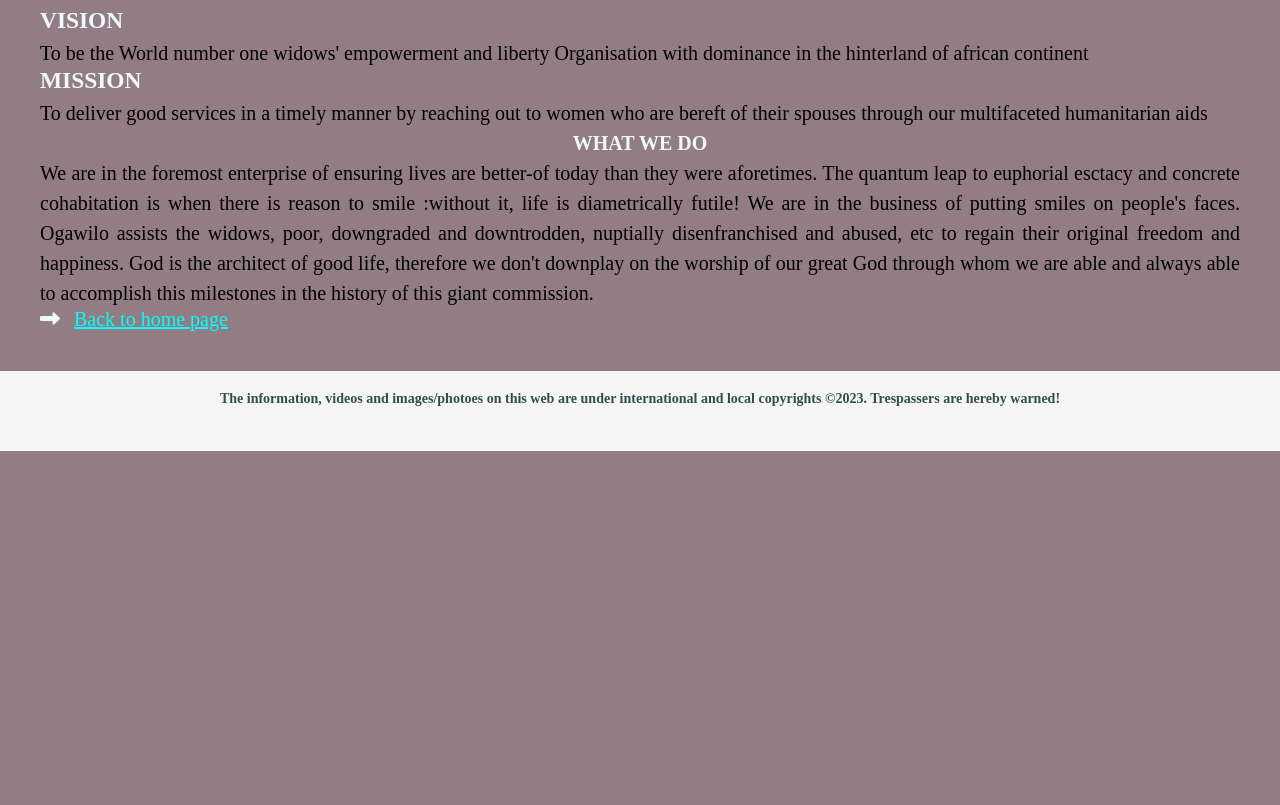
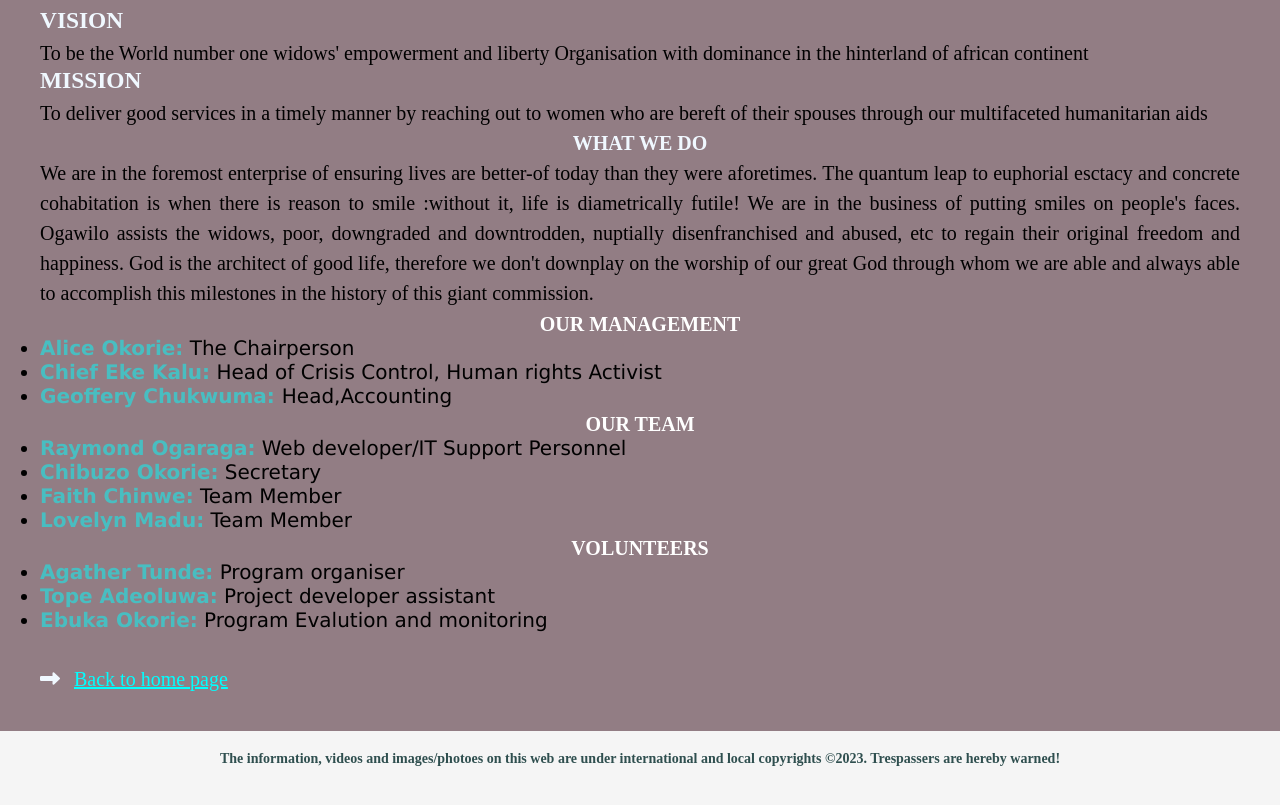
Before and after one commit to ogaraga/ogawidows, a plain HTML site: page ABOUT/about.html in a window 1280 px wide. Shown: the part 1575-2380 px from the top of the page. Before the commit the page ends 2026 px from the top, so only its background shows below. Drawn offline with nearby package versions, Linux system fonts and the light colour scheme.

Commit message:
review update

```diff
--- a/ABOUT/about.html
+++ b/ABOUT/about.html
@@ -59,6 +59,28 @@
              :without it, life is diametrically futile! We are in the business of putting smiles on people's faces. Ogawilo assists the widows, poor, downgraded and downtrodden, nuptially disenfranchised and abused, etc to regain their
              original freedom and happiness. God is the architect of good life, therefore we don't downplay on the worship of our great God through whom we are able and always able to accomplish this milestones in the history of this giant commission.</p>
         </div>
+        <div class="magt">
+            <h4>Our Management</h4>
+            <ul>
+            <li><b> Alice Okorie:</b> The Chairperson</li>
+            <li><b>Chief Eke Kalu:</b> Head of Crisis Control, Human rights Activist</li>
+            <li><b>Geoffery Chukwuma: </b>Head,Accounting</li>
+        </ul>
+        <h4>Our Team</h4>
+            <ul>
+                <li><b>Raymond Ogaraga:</b> Web developer/IT Support Personnel</li>
+                <li><b>Chibuzo Okorie:</b> Secretary</li>
+                <li><b>Faith Chinwe:</b> Team Member</li>
+                <li><b>Lovelyn Madu:</b> Team Member</li>
+            </ul>
+            <h4>Volunteers</h4>
+            <ul>
+                <li><b>Agather Tunde:</b> Program organiser</li>
+                <li><b>Tope Adeoluwa:</b> Project developer assistant</li>
+                <li><b>Ebuka Okorie:</b> Program Evalution and monitoring</li>
+            </ul>
+        </div>
+<br><br>
         <div>
             <i style="color: aliceblue; font-size: 20px; width: 30px; font-weight: bold;" class="fa-solid fa-right-long"></i> <a style="font-size: 20px; color: aqua;" href="/index.html" target =_parent class="link-home">Back to home page</a>
         </div>
--- a/ABOUT/about.scss
+++ b/ABOUT/about.scss
@@ -36,6 +36,24 @@
 }
 body{
     background-color: var(--mybg);
+}
+.magt{
+    h4{
+        text-transform: uppercase;
+        margin-top: 5px;
+        color: var(--mywhite);
+        font-variant: small-caps;
+        text-align: center;
+        font-size: var(--myfont);
+    }
+    li{
+        font-size: var(--myfont);
+        font-family: Verdana, monospace;
+    }
+    b{
+        color: aqua;
+        opacity: 0.5;
+    }
 }
 .main-container{
     max-width: 100%;
--- a/CONTACT/cont.scss
+++ b/CONTACT/cont.scss
@@ -38,6 +38,21 @@
 body{
     background: gray;
     width: 100vw;
+}
+#con-hom{
+    float: inline-end;
+    margin-top: -3%;
+    text-decoration: none;
+    text-transform: capitalize;
+    color: aliceblue;
+    font-size: 20px;
+    font-weight: bolder;
+    cursor: pointer;
+    opacity: 0.7;
+}
+#con-hom:hover{
+    color: blue;
+    transition: all 1.8s;
 }
 .contact-form{
     max-width:100%;
```
Also changed, not shown: CONTACT/cont.html (+1 -0 lines), index.html (+1 -1 lines), ABOUT/about.css, CONTACT/cont.css, 2 other files.
